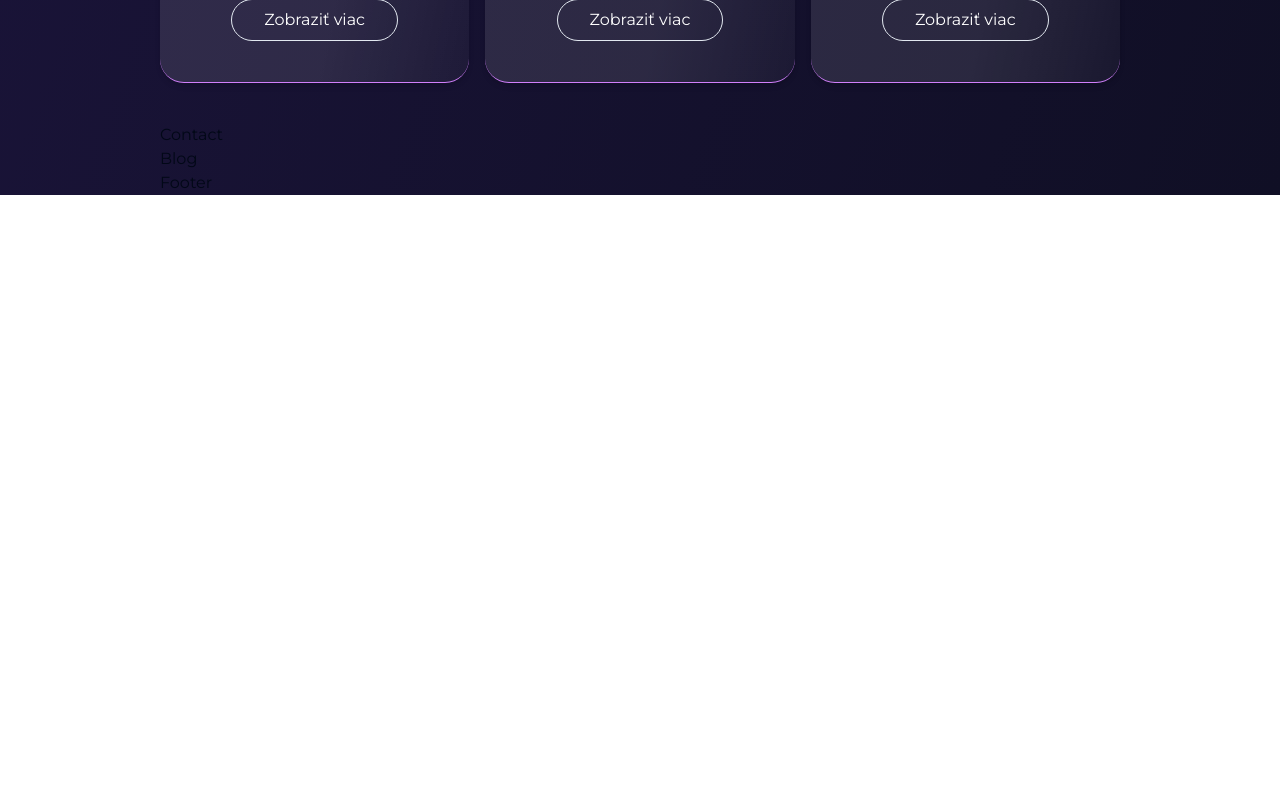
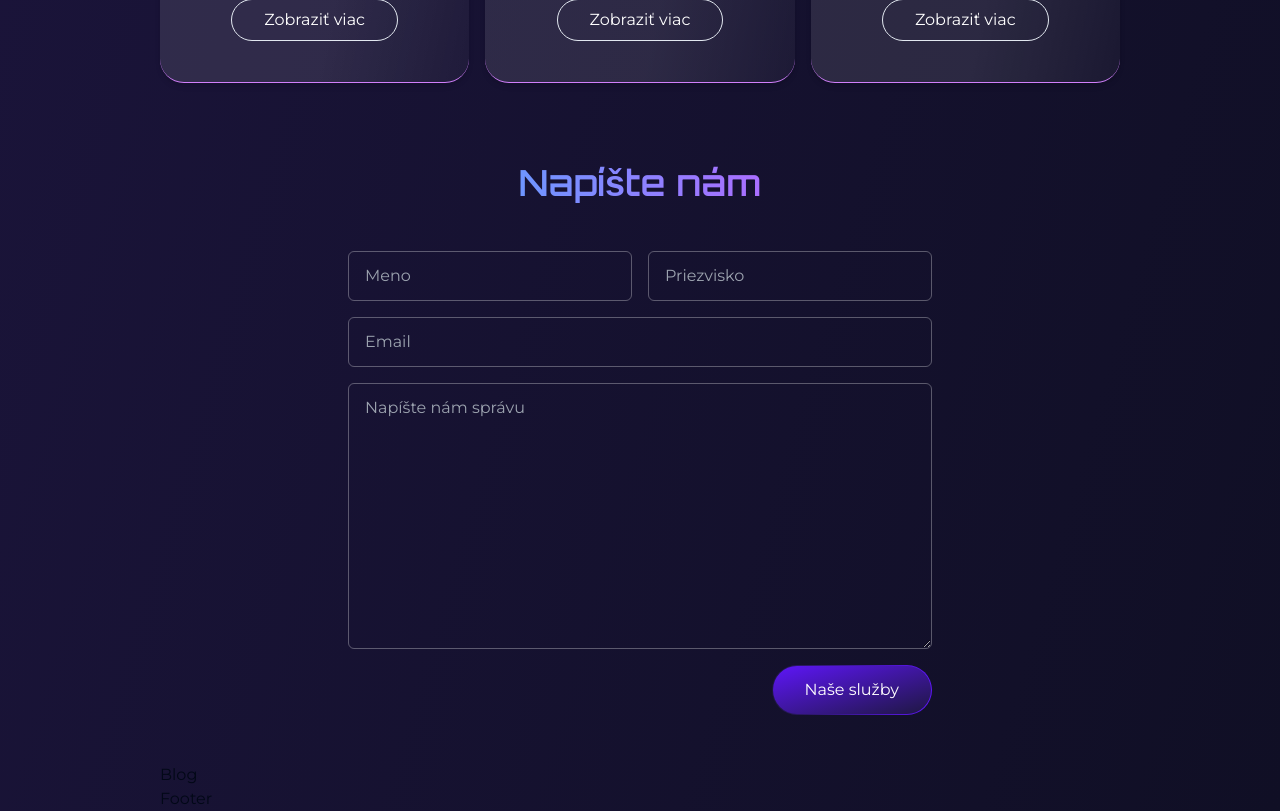
Before and after one commit to frdrk00/landing-page-nextjs, a Next.js app: page / in a window 1280 px wide. Shown: the part 3680-4491 px from the top of the page. Before the commit the page ends 3875 px from the top, so only its background shows below. Built offline with nearby package versions, Linux system fonts and the light colour scheme.

Commit message:
Contact - Container

```diff
--- a/components/containers/Contact.tsx
+++ b/components/containers/Contact.tsx
@@ -1,5 +1,59 @@
 const Contact = () => {
-  return <div>Contact</div>
+  return (
+    <section id="about" className="my-10 ">
+      <div className="flex items-center justify-center mb-10">
+        <h2 className="text-4xl font-semibold font-sans bg-gradient-to-r from-[#6E96FF] to-[#AA6EFF] bg-clip-text text-transparent">
+          Napíšte nám
+        </h2>
+      </div>
+
+      <div className="flex items-center justify-center">
+        <div className="w-full lg:w-[600px] p-2 flex flex-col items-center justify-start gap-4">
+          <div className="w-full grid grid-cols-1 lg:grid-cols-2 gap-4">
+            <input
+              type="text"
+              name="firstName"
+              value=""
+              placeholder="Meno"
+              className="w-full px-4 py-3 rounded-md border border-[rgba(255,255,255,0.3)] bg-transparent outline-none focus:border-primary text-texlight"
+            />
+            <input
+              type="text"
+              name="lastName"
+              value=""
+              placeholder="Priezvisko"
+              className="w-full px-4 py-3 rounded-md border border-[rgba(255,255,255,0.3)] bg-transparent outline-none focus:border-primary text-texlight"
+            />
+          </div>
+
+          {/* Email field */}
+          <input
+            type="email"
+            name="email"
+            value=""
+            placeholder="Email"
+            className="w-full px-4 py-3 rounded-md border border-[rgba(255,255,255,0.3)] bg-transparent outline-none focus:border-primary text-texlight"
+          />
+          <textarea
+            name="message"
+            id=""
+            cols={0}
+            rows={10}
+            value=""
+            placeholder="Napíšte nám správu"
+            className="w-full px-4 py-3 rounded-md border border-[rgba(255,255,255,0.3)] bg-transparent outline-none focus:border-primary text-texlight"
+          ></textarea>
+          <div className="w-full flex items-center justify-center lg:justify-end">
+            <div className="bg-gradient-to-r from-[#1E1741] to-[#5E16F9] p-[1px] rounded-full">
+              <button className="px-8 py-3 bg-gradient-to-br from-[#5E16F9] to-[#1E1741] rounded-full h-auto w-full">
+                <p className="text-white">Naše služby</p>
+              </button>
+            </div>
+          </div>
+        </div>
+      </div>
+    </section>
+  )
 }
 
 export default Contact
```
